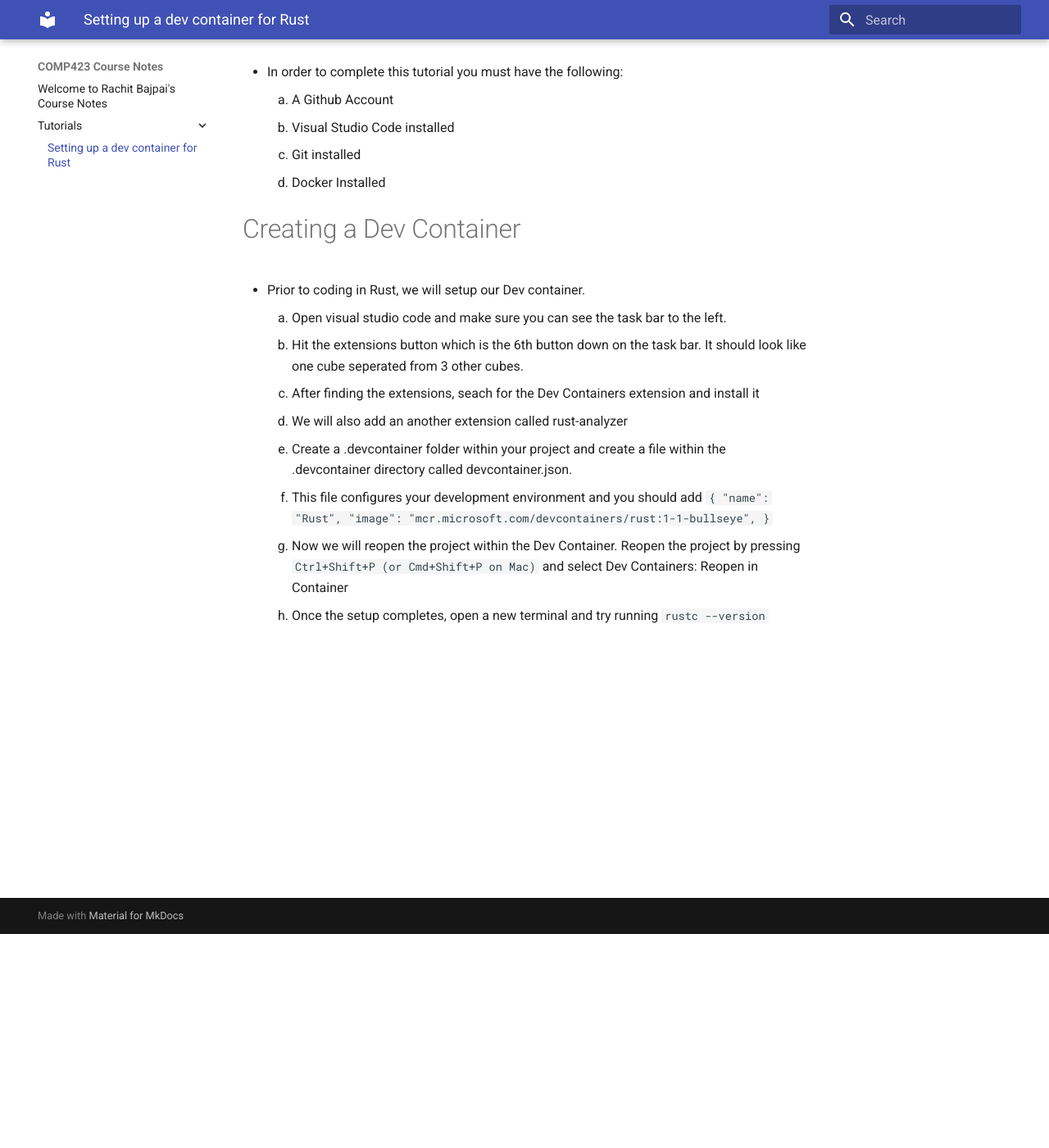
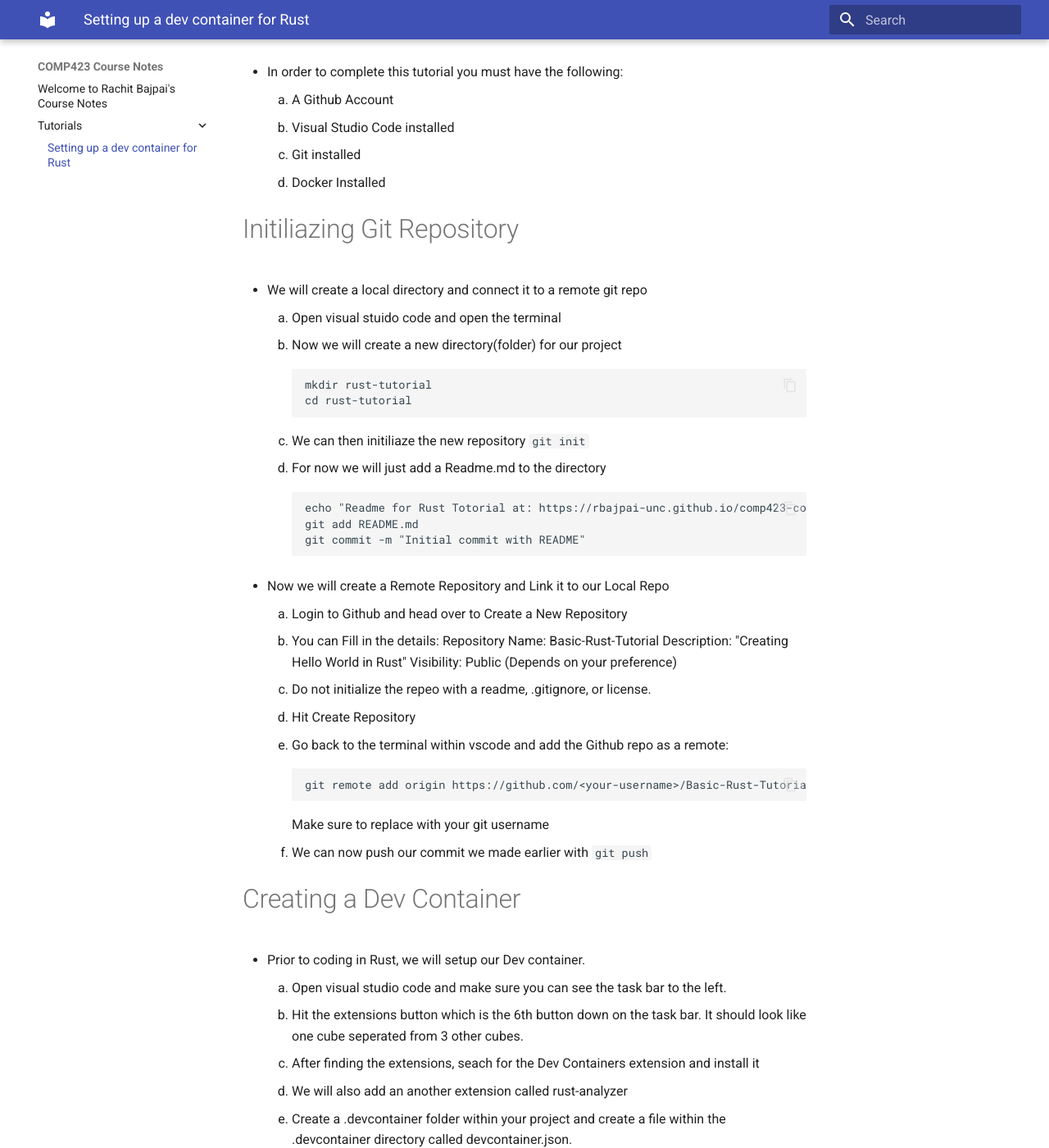
Before and after one commit to rbajpai-unc/comp423-course-notes, an MkDocs documentation site: the page built from docs/tutorials/rust-setup.md, in a window 1280 px wide and 1400 px high, scrolled down 261 px. Shown: the whole window at 82% size. Built offline with MkDocs 1.6.1 and Material for MkDocs 9.7.7, drawn with Linux system fonts in a browser that asks for light colours; some of the changed text lies outside the part shown.

Commit message:
Added git init to tutorial

````diff
--- a/docs/tutorials/rust-setup.md
+++ b/docs/tutorials/rust-setup.md
@@ -10,6 +10,37 @@
     3. Git installed
     4. Docker Installed
 
+# Initiliazing Git Repository
+* We will create a local directory and connect it to a remote git repo
+    1. Open visual stuido code and open the terminal
+    2. Now we will create a new directory(folder) for our project
+        ```
+        mkdir rust-tutorial
+        cd rust-tutorial
+        ```
+    3. We can then initiliaze the new repository
+        ```git init```
+    4. For now we will just add a Readme.md to the directory
+        ```
+        echo "Readme for Rust Totorial at: https://rbajpai-unc.github.io/comp423-course-notes/tutorials/rust-setup/" > README.md
+        git add README.md
+        git commit -m "Initial commit with README"
+        ```
+* Now we will create a Remote Repository and Link it to our Local Repo
+    1. Login to Github and head over to Create a New Repository
+    2. You can Fill in the details:
+        Repository Name: Basic-Rust-Tutorial
+        Description: "Creating Hello World in Rust"
+        Visibility: Public (Depends on your preference)
+    3. Do not initialize the repeo with a readme, .gitignore, or license.
+    4. Hit Create Repository
+    5. Go back to the terminal within vscode and add the Github repo as a remote:
+        ```
+        git remote add origin https://github.com/<your-username>/Basic-Rust-Tutorial
+        ```
+        Make sure to replace <your-username> with your git username
+    6. We can now push our commit we made earlier with
+    ``` git push```
 # Creating a Dev Container
 * Prior to coding in Rust, we will setup our Dev container.
     1. Open visual studio code and make sure you can see the task bar to the left.
@@ -18,9 +49,11 @@
     4. We will also add an another extension called rust-analyzer
     5. Create a .devcontainer folder within your project and create a file within the .devcontainer directory called devcontainer.json.
     6. This file configures your development environment and you should add
-        ``` {
+        ```
+        {
 	            "name": "Rust",
                 "image": "mcr.microsoft.com/devcontainers/rust:1-1-bullseye",
-            } ```
+        }
+        ```
     7. Now we will reopen the project within the Dev Container. Reopen the project by pressing ``` Ctrl+Shift+P (or Cmd+Shift+P on Mac) ``` and select Dev Containers: Reopen in Container
     8. Once the setup completes, open a new terminal and try running ``` rustc --version ```
````
